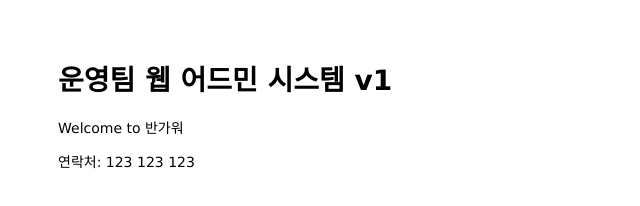
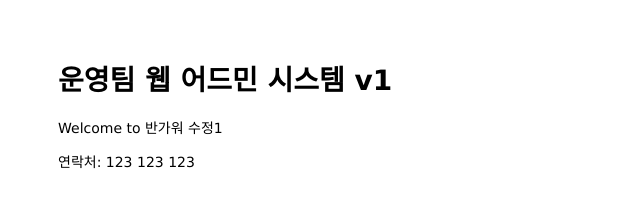
Before and after one commit to WithFortuna/mastering-git-github, a website: page public/index.html in a window 1280 px wide. Shown: the full height of the page, 0-640 px from the left. Drawn offline with Linux system fonts and the light colour scheme.

Commit message:
change body

```diff
--- a/public/index.html
+++ b/public/index.html
@@ -6,9 +6,9 @@
 </head>
 
 <body>
+
   <h1>운영팀 웹 어드민 시스템 v1</h1>
-
-    <p>Welcome to 반가워</p>
+    <p>Welcome to 반가워 수정1</p>
 </body>
 
 <footer>
```
